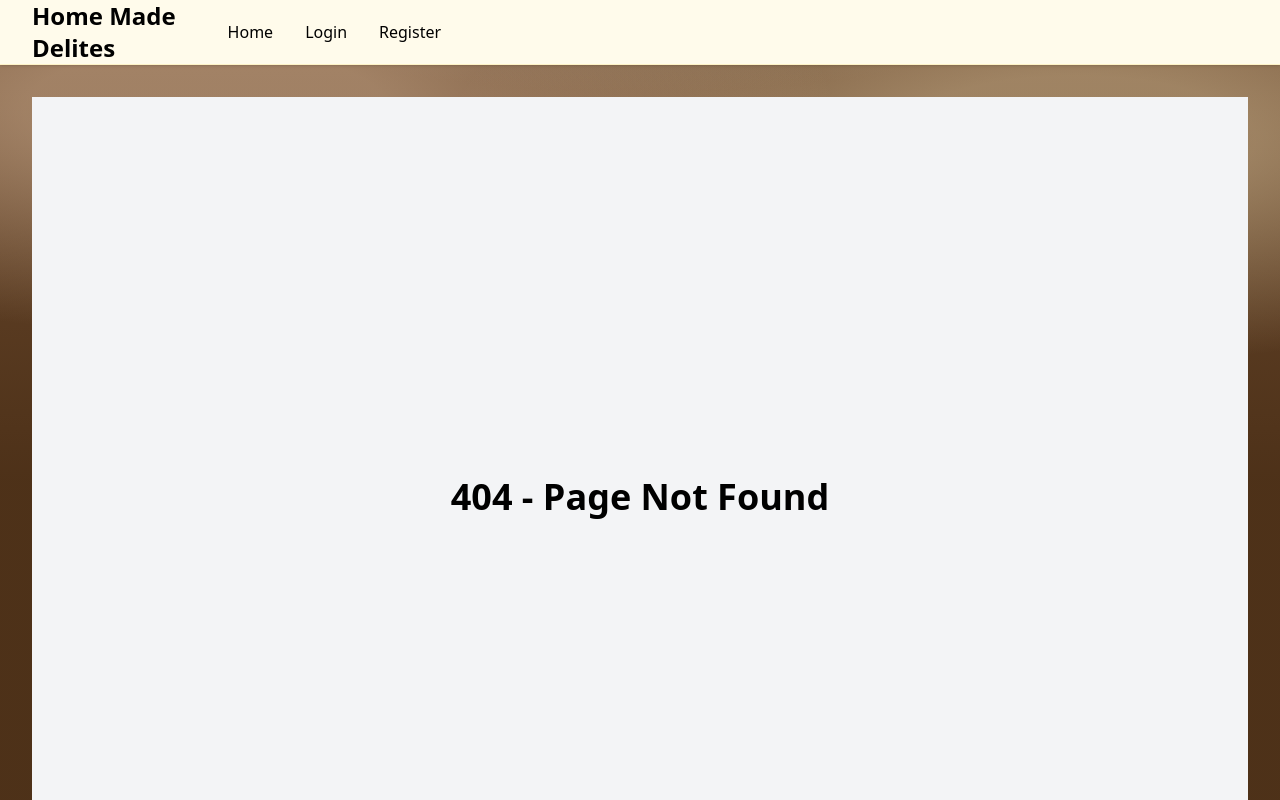
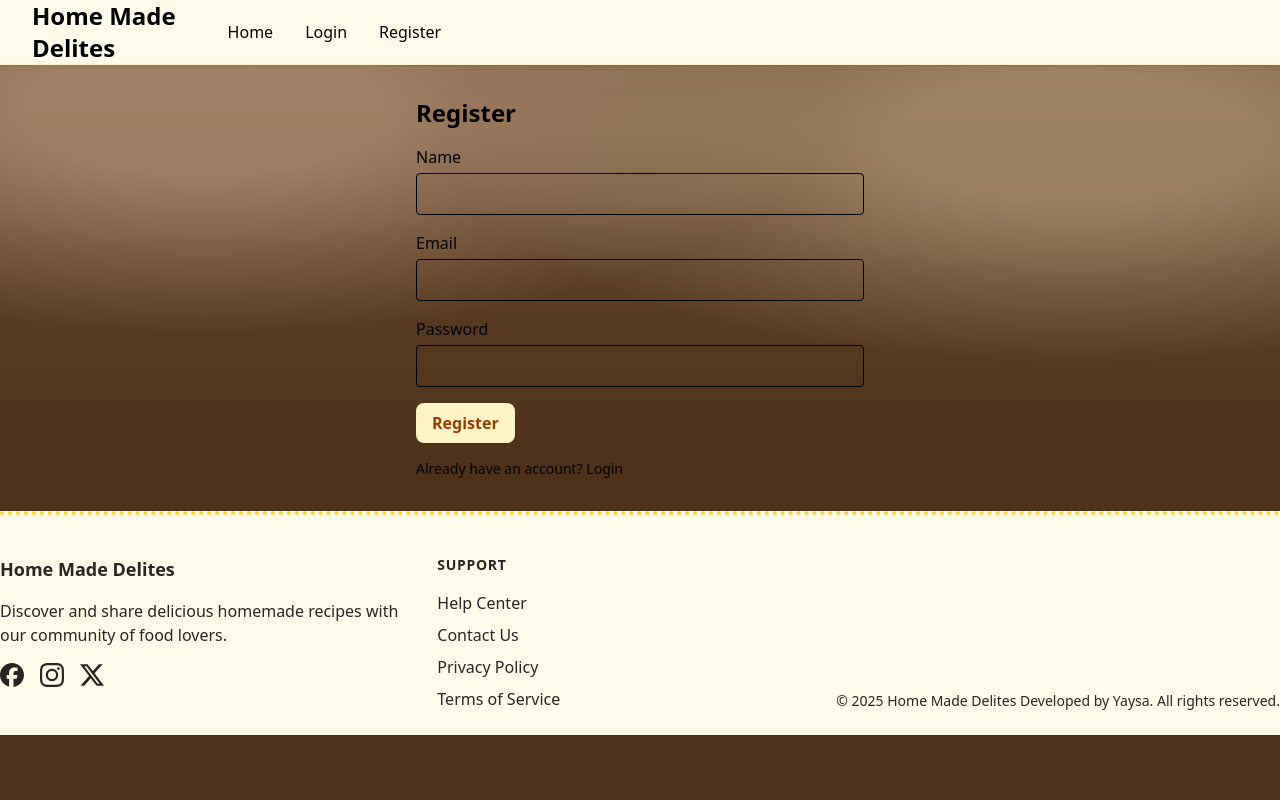
Before and after one commit to yay5a/home-made-delites, a Next.js app: page /register in a window 1280 px wide. Before the commit this address had no page. Shown: the top 800 px of the page. Built offline with nearby package versions, Linux system fonts and the light colour scheme.

Commit message:
feat: add login and registration pages

```diff
--- a/src/app/layout.jsx
+++ b/src/app/layout.jsx
@@ -2,6 +2,7 @@ import { Geist, Geist_Mono } from 'next/font/google';
 import Nav from '@/components/Nav';
 import Header from '@/components/Header';
 import Footer from '@/components/Footer';
+import { AuthProvider } from '@/context/AuthContext';
 import './globals.css';
 
 const geistSans = Geist({
@@ -23,6 +24,7 @@ export default function RootLayout({ children }) {
     return (
         <html lang='en'>
             <body className='antialiased' >
+                <AuthProvider>
                     <Header />
 
                     <main id="main-content"
@@ -30,6 +32,7 @@ export default function RootLayout({ children }) {
                         {children}
                     </main>
                     <Footer />
+                </AuthProvider>
             </body>
         </html>
     );
--- /dev/null
+++ b/src/app/login/page.jsx
@@ -0,0 +1,64 @@
+'use client';
+
+import { useState, useContext, useEffect } from 'react';
+import { useRouter } from 'next/navigation';
+import Link from 'next/link';
+import { AuthContext } from '@/context/AuthContext';
+
+export default function LoginPage() {
+  const { login, isAuthenticated, error, loading } = useContext(AuthContext);
+  const [email, setEmail] = useState('');
+  const [password, setPassword] = useState('');
+  const router = useRouter();
+
+  useEffect(() => {
+    if (isAuthenticated) router.push('/');
+  }, [isAuthenticated, router]);
+
+  const handleSubmit = async (e) => {
+    e.preventDefault();
+    await login(email, password);
+  };
+
+  return (
+    <div className="max-w-md mx-auto">
+      <h1 className="text-2xl font-bold mb-4 text-amber-800">Login</h1>
+      {error && <p className="text-red-500 mb-4">{error}</p>}
+      <form onSubmit={handleSubmit} className="space-y-4">
+        <div>
+          <label className="block mb-1">Email</label>
+          <input
+            type="email"
+            value={email}
+            onChange={(e) => setEmail(e.target.value)}
+            className="w-full border px-3 py-2 rounded"
+            required
+          />
+        </div>
+        <div>
+          <label className="block mb-1">Password</label>
+          <input
+            type="password"
+            value={password}
+            onChange={(e) => setPassword(e.target.value)}
+            className="w-full border px-3 py-2 rounded"
+            required
+          />
+        </div>
+        <button
+          type="submit"
+          disabled={loading}
+          className="px-4 py-2 bg-amber-100 text-amber-800 font-bold rounded-lg shadow hover:bg-amber-200 hover:shadow-md focus:outline-none focus:ring-2 focus:ring-amber-400"
+        >
+          {loading ? 'Loading...' : 'Login'}
+        </button>
+      </form>
+      <p className="mt-4 text-sm">
+        Need an account?{' '}
+        <Link href="/register" className="text-amber-600 underline">
+          Register
+        </Link>
+      </p>
+    </div>
+  );
+}
--- a/src/app/page.jsx
+++ b/src/app/page.jsx
@@ -1,6 +1,6 @@
 'use client'
 
-import React, { useState } from 'react';
+import React, { useState, useContext } from 'react';
 import Link from 'next/link';
 import { MagnifyingGlassIcon } from '@heroicons/react/24/outline';
 import { HeartIcon, BookmarkSquareIcon, DevicePhoneMobileIcon } from '@heroicons/react/24/solid';
@@ -10,11 +10,13 @@ const greatVibes = Great_Vibes({ subsets: ['latin'], weight: '400' });
 
 import SearchModal from '@/components/SearchModal';
 import FeaturedRecipes from '@/components/FeaturedRecipes';
+import { AuthContext } from '@/context/AuthContext';
 
 export default function Home() {
     const [showSearchBar, setShowSearchBar] = useState(false);
     const [searchQuery, setSearchQuery] = useState('');
     const [modalOpen, setModalOpen] = useState(false);
+    const { isAuthenticated } = useContext(AuthContext);
 
     return (
         <>
@@ -33,6 +35,8 @@ export default function Home() {
 
             {/* Search Modal */}
             <section className="py-2">
+                {isAuthenticated ? (
+                    <>
                         <div className="flex flex-col sm:flex-row gap-4 justify-center mt-8">
                             <button
                                 onClick={() => setShowSearchBar(v => !v)}
@@ -69,6 +73,16 @@ export default function Home() {
                             onClose={() => setModalOpen(false)}
                             query={searchQuery}
                         />
+                    </>
+                ) : (
+                    <div className="text-center mt-8">
+                        <p className="text-amber-800">Please sign in to search for recipes.</p>
+                        <p className="mt-2">
+                            <Link href="/login" className="text-amber-600 underline">Login</Link> or{' '}
+                            <Link href="/register" className="text-amber-600 underline">Register</Link>
+                        </p>
+                    </div>
+                )}
             </section>
 
             {/* Featured Recipe  Modal */}
--- /dev/null
+++ b/src/app/register/page.jsx
@@ -0,0 +1,74 @@
+'use client';
+
+import { useState, useContext, useEffect } from 'react';
+import { useRouter } from 'next/navigation';
+import Link from 'next/link';
+import { AuthContext } from '@/context/AuthContext';
+
+export default function RegisterPage() {
+  const { register, isAuthenticated, error, loading } = useContext(AuthContext);
+  const [name, setName] = useState('');
+  const [email, setEmail] = useState('');
+  const [password, setPassword] = useState('');
+  const router = useRouter();
+
+  useEffect(() => {
+    if (isAuthenticated) router.push('/');
+  }, [isAuthenticated, router]);
+
+  const handleSubmit = async (e) => {
+    e.preventDefault();
+    await register(name, email, password);
+  };
+
+  return (
+    <div className="max-w-md mx-auto">
+      <h1 className="text-2xl font-bold mb-4 text-amber-800">Register</h1>
+      {error && <p className="text-red-500 mb-4">{error}</p>}
+      <form onSubmit={handleSubmit} className="space-y-4">
+        <div>
+          <label className="block mb-1">Name</label>
+          <input
+            type="text"
+            value={name}
+            onChange={(e) => setName(e.target.value)}
+            className="w-full border px-3 py-2 rounded"
+          />
+        </div>
+        <div>
+          <label className="block mb-1">Email</label>
+          <input
+            type="email"
+            value={email}
+            onChange={(e) => setEmail(e.target.value)}
+            className="w-full border px-3 py-2 rounded"
+            required
+          />
+        </div>
+        <div>
+          <label className="block mb-1">Password</label>
+          <input
+            type="password"
+            value={password}
+            onChange={(e) => setPassword(e.target.value)}
+            className="w-full border px-3 py-2 rounded"
+            required
+          />
+        </div>
+        <button
+          type="submit"
+          disabled={loading}
+          className="px-4 py-2 bg-amber-100 text-amber-800 font-bold rounded-lg shadow hover:bg-amber-200 hover:shadow-md focus:outline-none focus:ring-2 focus:ring-amber-400"
+        >
+          {loading ? 'Loading...' : 'Register'}
+        </button>
+      </form>
+      <p className="mt-4 text-sm">
+        Already have an account?{' '}
+        <Link href="/login" className="text-amber-600 underline">
+          Login
+        </Link>
+      </p>
+    </div>
+  );
+}
--- a/src/components/Nav.jsx
+++ b/src/components/Nav.jsx
@@ -1,18 +1,20 @@
 'use client';
 
-import React, { useState } from 'react';
+import React, { useState, useContext } from 'react';
 import Link from 'next/link';
-// TODO import { useContext } from 'react';
-// TODO import { AuthContext } from '@/context/AuthContext';
-
-const navItems = [
-    { href: '/', label: 'Home' },
-    { href: '/login', label: 'Login' },
-    { href: '/register', label: 'Register' },
-];
+import { AuthContext } from '@/context/AuthContext';
 
 export default function Nav() {
     const [openMenu, setOpenMenu] = useState(false);
+    const { isAuthenticated, logout } = useContext(AuthContext);
+
+    const navItems = [
+        { href: '/', label: 'Home' },
+        ...(!isAuthenticated ? [
+            { href: '/login', label: 'Login' },
+            { href: '/register', label: 'Register' }
+        ] : [])
+    ];
 
     return (
         <nav className="relative top-0 w-full z-50">
@@ -26,6 +28,13 @@ export default function Nav() {
                         </Link>
                     </li>
                 ))}
+                {isAuthenticated && (
+                    <li>
+                        <button onClick={logout} className="text-amber-800 hover:text-amber-600">
+                            Logout
+                        </button>
+                    </li>
+                )}
             </ul>
             {/* Mobile Menu Toggle */}
             <button
@@ -61,12 +70,25 @@ export default function Nav() {
                             <Link
                                 href={href}
                                 className="block text-amber-800 hover:text-amber-600"
-                                onClick={() => setOpen(false)}
+                                onClick={() => setOpenMenu(false)}
                             >
                                 {label}
                             </Link>
                         </li>
                     ))}
+                    {isAuthenticated && (
+                        <li>
+                            <button
+                                onClick={() => {
+                                    logout();
+                                    setOpenMenu(false);
+                                }}
+                                className="block text-amber-800 hover:text-amber-600"
+                            >
+                                Logout
+                            </button>
+                        </li>
+                    )}
                 </ul>
             )}
         </nav>
--- a/src/context/AuthContext.js
+++ b/src/context/AuthContext.js
@@ -1,5 +1,7 @@
+'use client';
+
 import React, { createContext, useState, useEffect } from 'react';
-import * as jwtDecode from 'jwt-decode';
+import jwtDecode from 'jwt-decode';
 
 export const AuthContext = createContext();
 
@@ -75,6 +77,32 @@ export const AuthProvider = ({ children }) => {
         }
     };
 
+    const register = async (name, email, password) => {
+        setLoading(true);
+        try {
+            const res = await fetch('/api/register', {
+                method: 'POST',
+                headers: { 'Content-Type': 'application/json' },
+                body: JSON.stringify({ name, email, password })
+            });
+            if (!res.ok) {
+                const data = await res.json();
+                throw new Error(data.message || 'Registration failed');
+            }
+            const { token: jwt, user: userData } = await res.json();
+            localStorage.setItem('token', jwt);
+            setToken(jwt);
+            setUser(userData);
+            setError(null);
+        } catch (err) {
+            setError(err.message);
+            setUser(null);
+            setToken(null);
+        } finally {
+            setLoading(false);
+        }
+    };
+
     const logout = () => {
         localStorage.removeItem('token');
         setToken(null);
@@ -91,6 +119,7 @@ export const AuthProvider = ({ children }) => {
                 loading,
                 error,
                 login,
+                register,
                 logout
             }}>
             {children}
```
Lines whose indentation alone changed are shown as unchanged.
